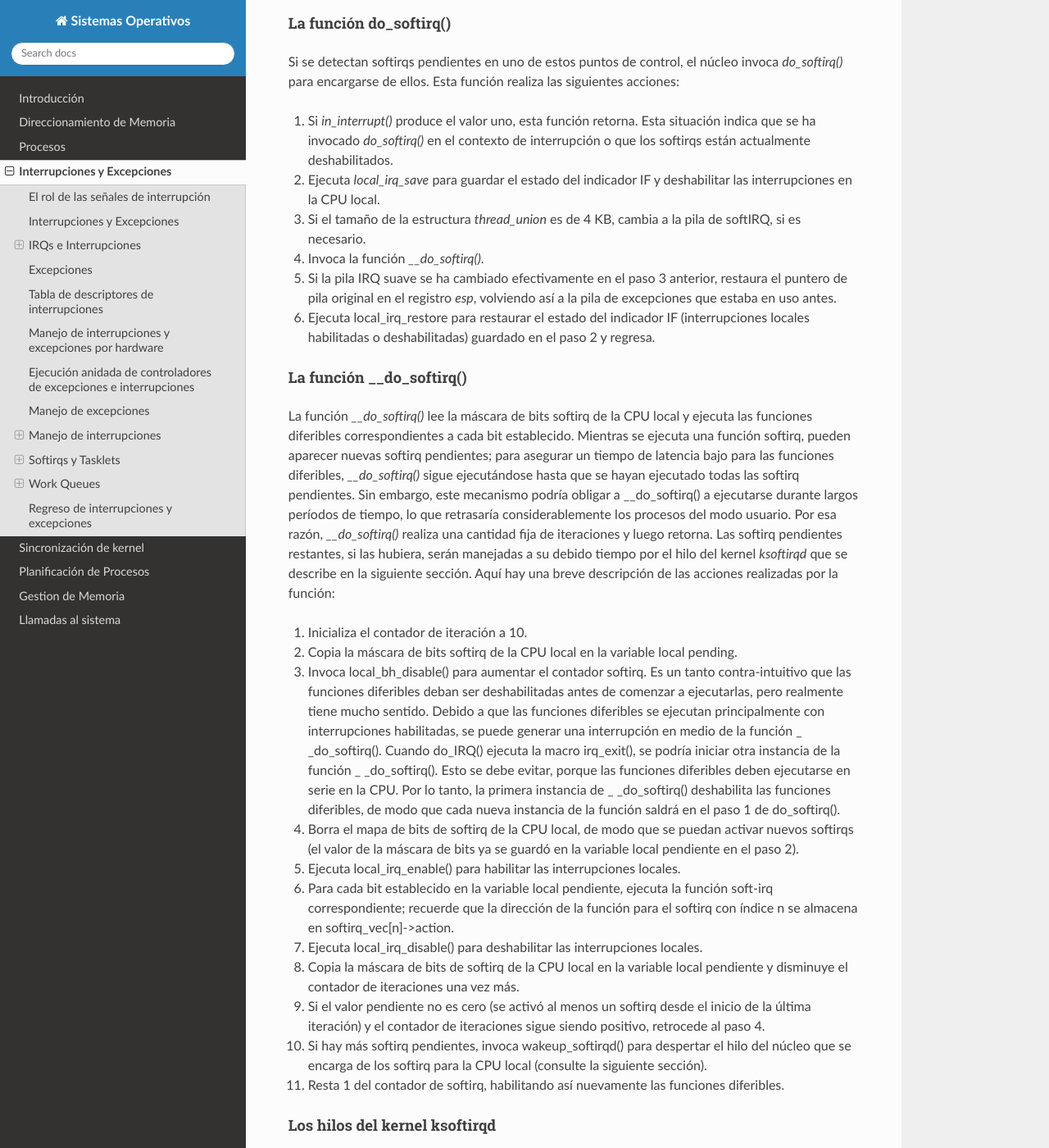
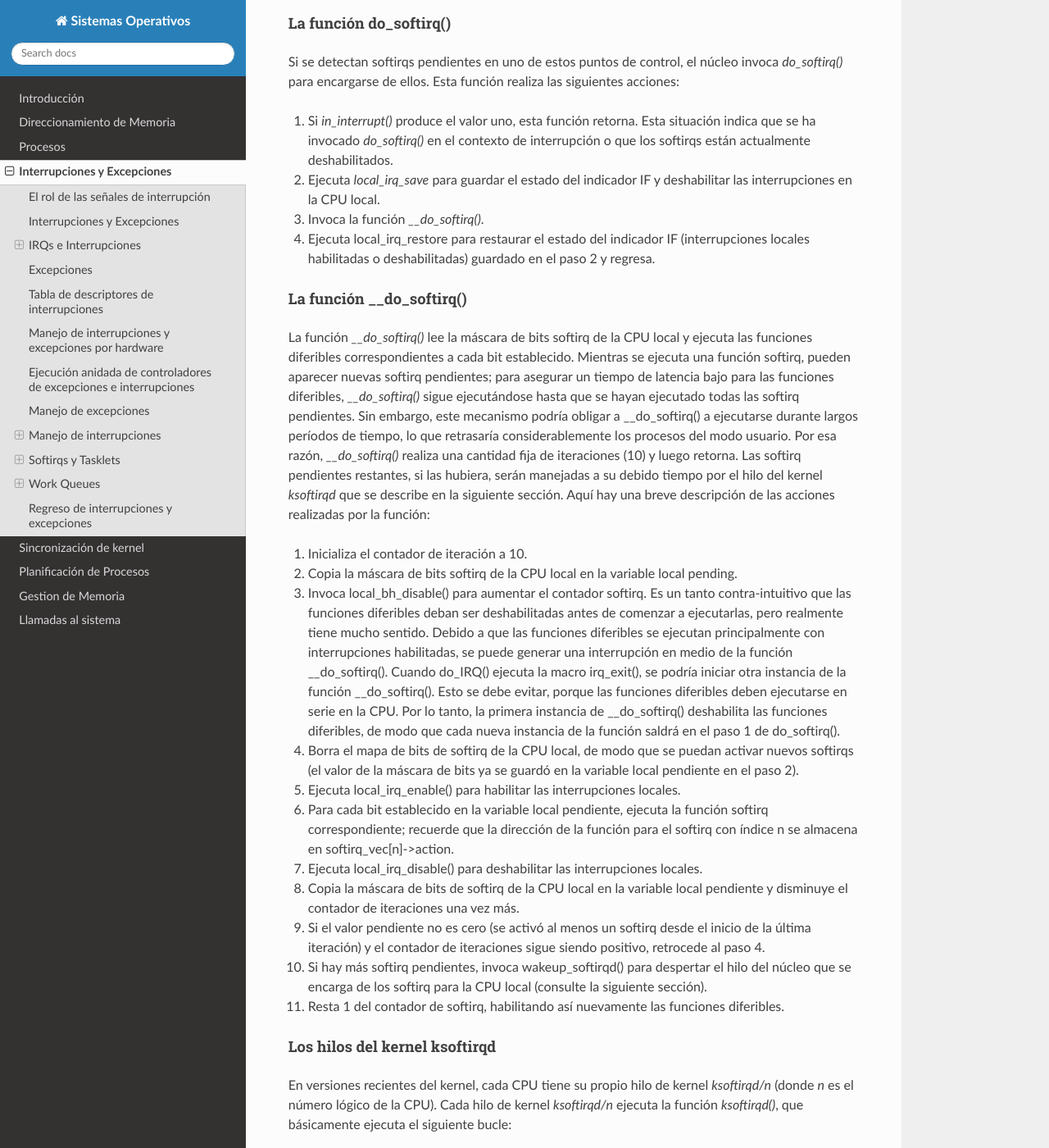
Before and after one commit to educonstantin/so, a Sphinx documentation site: the page built from docs/source/interrupciones.rst, in a window 1280 px wide and 1400 px high, scrolled down 21054 px. Shown: the whole window at 82% size. Built offline with Sphinx 7.4.7 and the Read the Docs theme 3.1.0, drawn with Linux system fonts in a browser that asks for light colours.

Commit message:
Add files via upload

```diff
--- a/docs/source/interrupciones.rst
+++ b/docs/source/interrupciones.rst
@@ -451,21 +451,19 @@ Si se detectan softirqs pendientes en uno de estos puntos de control, el núcleo
 
 1. Si *in_interrupt()* produce el valor uno, esta función retorna. Esta situación indica que se ha invocado *do_softirq()* en el contexto de interrupción o que los softirqs están actualmente deshabilitados.
 2. Ejecuta *local_irq_save* para guardar el estado del indicador IF y deshabilitar las interrupciones en la CPU local.
-3. Si el tamaño de la estructura *thread_union* es de 4 KB, cambia a la pila de softIRQ, si es necesario.
-4. Invoca la función *__do_softirq()*.
-5. Si la pila IRQ suave se ha cambiado efectivamente en el paso 3 anterior, restaura el puntero de pila original en el registro *esp*, volviendo así a la pila de excepciones que estaba en uso antes.
-6. Ejecuta local_irq_restore para restaurar el estado del indicador IF (interrupciones locales habilitadas o deshabilitadas) guardado en el paso 2 y regresa.
+3. Invoca la función *__do_softirq()*.
+4. Ejecuta local_irq_restore para restaurar el estado del indicador IF (interrupciones locales habilitadas o deshabilitadas) guardado en el paso 2 y regresa.
 
 La función __do_softirq()
 >>>>>>>>>>>>>>>>>>>>>>>>>
-La función *__do_softirq()* lee la máscara de bits softirq de la CPU local y ejecuta las funciones diferibles correspondientes a cada bit establecido. Mientras se ejecuta una función softirq, pueden aparecer nuevas softirq pendientes; para asegurar un tiempo de latencia bajo para las funciones diferibles, *__do_softirq()* sigue ejecutándose hasta que se hayan ejecutado todas las softirq pendientes. Sin embargo, este mecanismo podría obligar a __do_softirq() a ejecutarse durante largos períodos de tiempo, lo que retrasaría considerablemente los procesos del modo usuario. Por esa razón, *__do_softirq()* realiza una cantidad fija de iteraciones y luego retorna. Las softirq pendientes restantes, si las hubiera, serán manejadas a su debido tiempo por el hilo del kernel *ksoftirqd* que se describe en la siguiente sección. Aquí hay una breve descripción de las acciones realizadas por la función:
+La función *__do_softirq()* lee la máscara de bits softirq de la CPU local y ejecuta las funciones diferibles correspondientes a cada bit establecido. Mientras se ejecuta una función softirq, pueden aparecer nuevas softirq pendientes; para asegurar un tiempo de latencia bajo para las funciones diferibles, *__do_softirq()* sigue ejecutándose hasta que se hayan ejecutado todas las softirq pendientes. Sin embargo, este mecanismo podría obligar a __do_softirq() a ejecutarse durante largos períodos de tiempo, lo que retrasaría considerablemente los procesos del modo usuario. Por esa razón, *__do_softirq()* realiza una cantidad fija de iteraciones (10) y luego retorna. Las softirq pendientes restantes, si las hubiera, serán manejadas a su debido tiempo por el hilo del kernel *ksoftirqd* que se describe en la siguiente sección. Aquí hay una breve descripción de las acciones realizadas por la función:
 
 1. Inicializa el contador de iteración a 10.
 2. Copia la máscara de bits softirq de la CPU local en la variable local pending.
-3. Invoca local_bh_disable() para aumentar el contador softirq. Es un tanto contra-intuitivo que las funciones diferibles deban ser deshabilitadas antes de comenzar a ejecutarlas, pero realmente tiene mucho sentido. Debido a que las funciones diferibles se ejecutan principalmente con interrupciones habilitadas, se puede generar una interrupción en medio de la función _ _do_softirq(). Cuando do_IRQ() ejecuta la macro irq_exit(), se podría iniciar otra instancia de la función _ _do_softirq(). Esto se debe evitar, porque las funciones diferibles deben ejecutarse en serie en la CPU. Por lo tanto, la primera instancia de _ _do_softirq() deshabilita las funciones diferibles, de modo que cada nueva instancia de la función saldrá en el paso 1 de do_softirq().
+3. Invoca local_bh_disable() para aumentar el contador softirq. Es un tanto contra-intuitivo que las funciones diferibles deban ser deshabilitadas antes de comenzar a ejecutarlas, pero realmente tiene mucho sentido. Debido a que las funciones diferibles se ejecutan principalmente con interrupciones habilitadas, se puede generar una interrupción en medio de la función __do_softirq(). Cuando do_IRQ() ejecuta la macro irq_exit(), se podría iniciar otra instancia de la función __do_softirq(). Esto se debe evitar, porque las funciones diferibles deben ejecutarse en serie en la CPU. Por lo tanto, la primera instancia de __do_softirq() deshabilita las funciones diferibles, de modo que cada nueva instancia de la función saldrá en el paso 1 de do_softirq().
 4. Borra el mapa de bits de softirq de la CPU local, de modo que se puedan activar nuevos softirqs (el valor de la máscara de bits ya se guardó en la variable local pendiente en el paso 2).
 5. Ejecuta local_irq_enable() para habilitar las interrupciones locales.
-6. Para cada bit establecido en la variable local pendiente, ejecuta la función soft-irq correspondiente; recuerde que la dirección de la función para el softirq con índice n se almacena en softirq_vec[n]->action.
+6. Para cada bit establecido en la variable local pendiente, ejecuta la función softirq correspondiente; recuerde que la dirección de la función para el softirq con índice n se almacena en softirq_vec[n]->action.
 7. Ejecuta local_irq_disable() para deshabilitar las interrupciones locales.
 8. Copia la máscara de bits de softirq de la CPU local en la variable local pendiente y disminuye el contador de iteraciones una vez más.
 9. Si el valor pendiente no es cero (se activó al menos un softirq desde el inicio de la última iteración) y el contador de iteraciones sigue siendo positivo, retrocede al paso 4.
```
